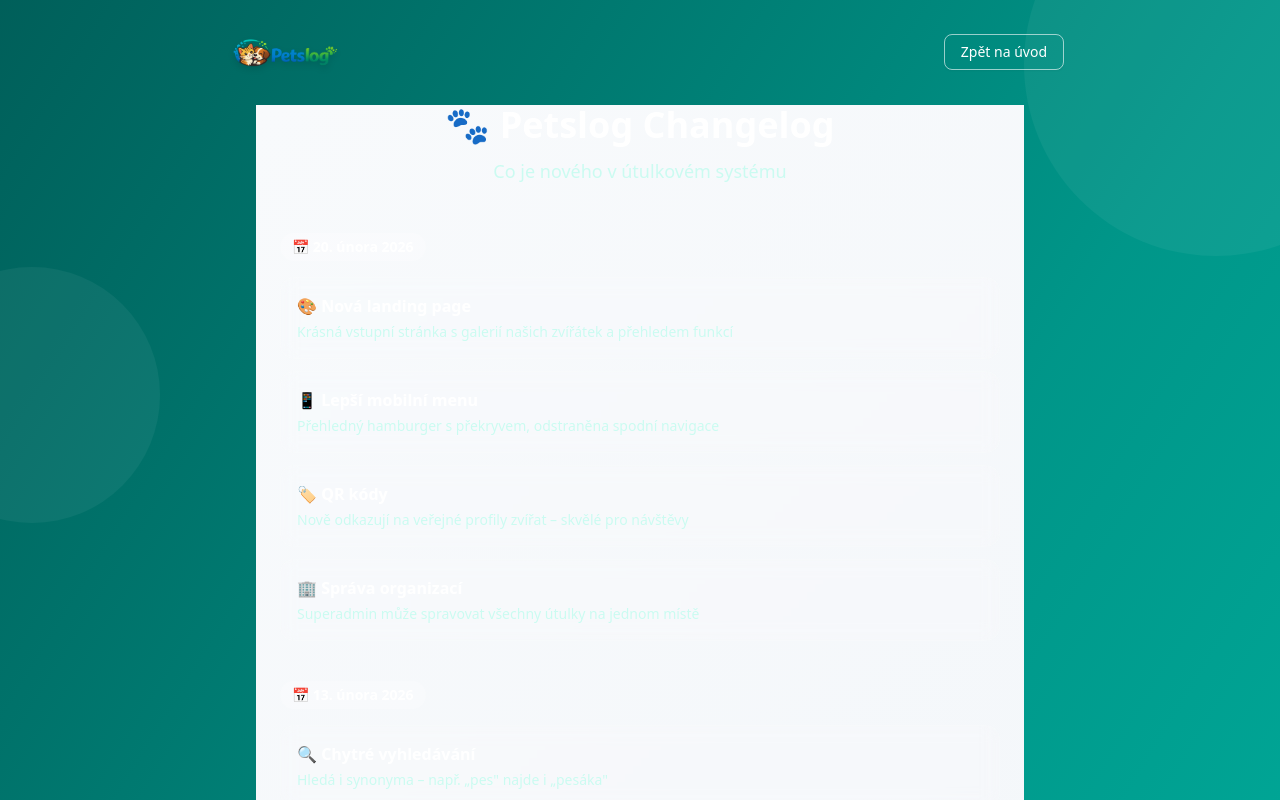
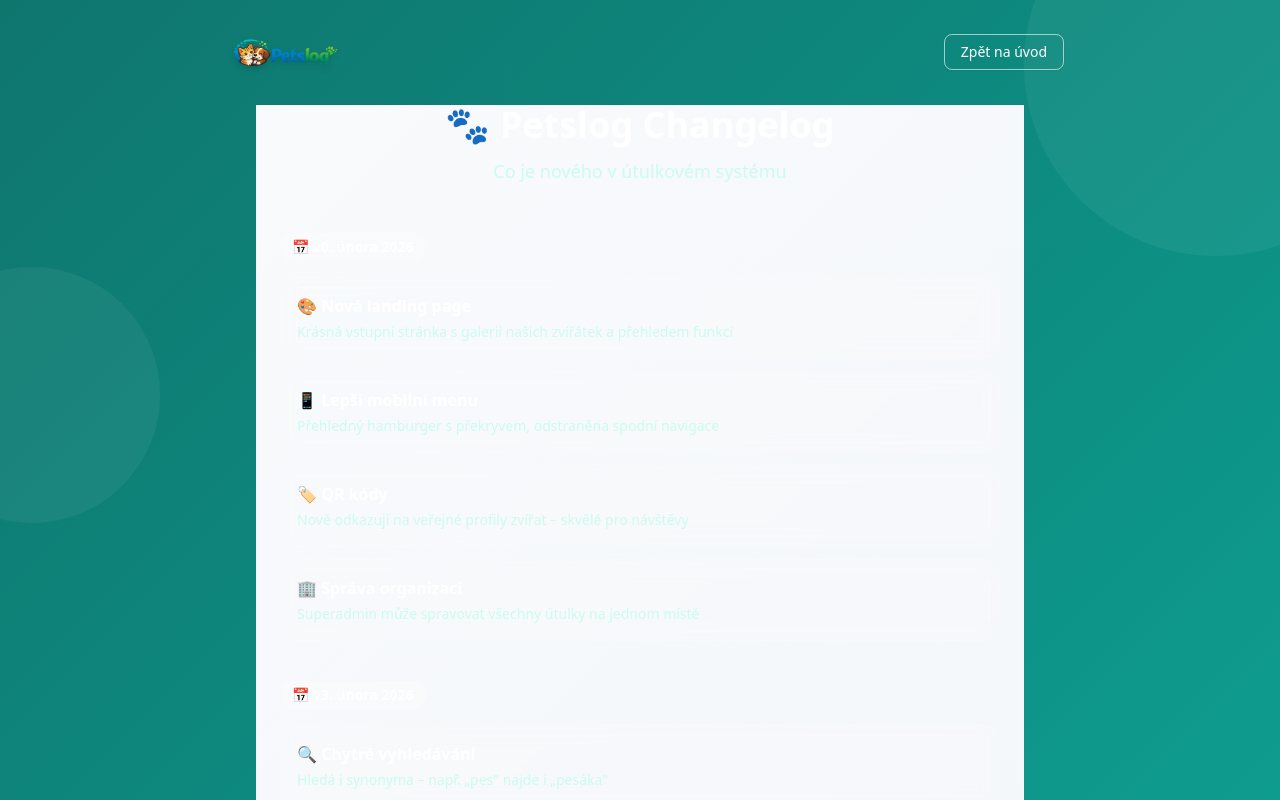
Before and after one commit to xsimekp1/sqlpet, a Next.js app in the folder apps/web/: page /cs/changelog in a window 1280 px wide. Shown: the top 800 px of the page. Built offline with nearby package versions, Linux system fonts and the light colour scheme; no server answers.

Commit message:
fix: force gradient background on changelog page

```diff
--- a/apps/web/app/[locale]/changelog/page.tsx
+++ b/apps/web/app/[locale]/changelog/page.tsx
@@ -6,9 +6,15 @@
 
 export default function ChangelogPage() {
   return (
-    <div className="min-h-screen bg-gradient-to-br from-teal-800 via-teal-600 to-teal-500 [&>*]:bg-transparent">
+    <main
+      className="min-h-screen"
+      style={{
+        background: 'linear-gradient(135deg, #0f766e 0%, #0d9488 50%, #14b8a6 100%)',
+        minHeight: '100vh'
+      }}
+    >
       {/* Decorative blobs */}
-      <div className="absolute inset-0 overflow-hidden pointer-events-none">
+      <div className="absolute inset-0 overflow-hidden pointer-events-none" style={{ background: 'transparent' }}>
         <div className="absolute -top-32 -right-32 w-96 h-96 rounded-full bg-white/5" />
         <div className="absolute top-1/3 -left-24 w-64 h-64 rounded-full bg-white/5" />
         <div className="absolute -bottom-32 right-1/4 w-80 h-80 rounded-full bg-white/5" />
@@ -178,6 +184,6 @@
           </div>
         </main>
       </div>
-    </div>
+    </main>
   );
 }
```
